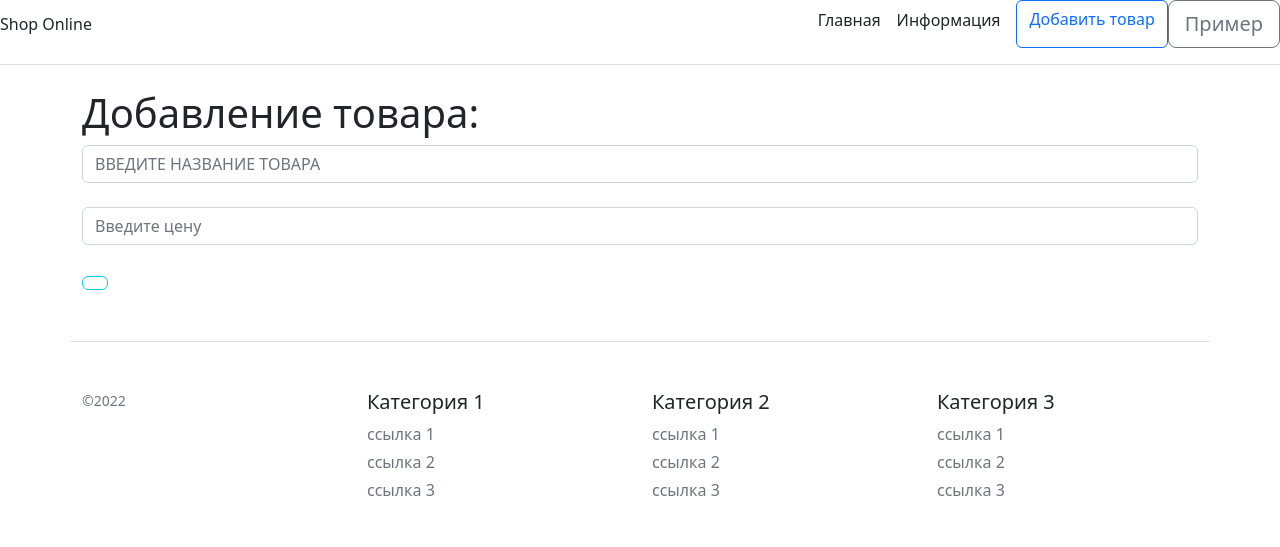
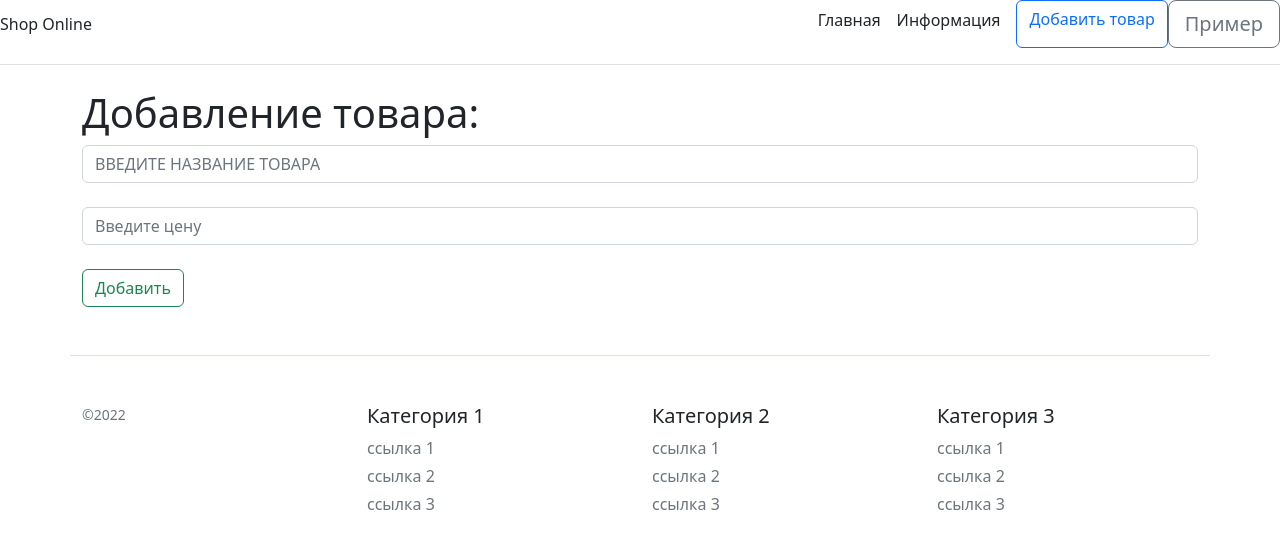
Before and after one commit to Sergey-Malets/Flask_ShopOnline, a Flask app: page /create in a window 1280 px wide. Shown: the top 547 px of the page. Run offline with Flask 2, Linux system fonts and the light colour scheme; parts of the project's set-up code (start-up, migrations or seed data) failed here and were passed over.

Commit message:
hw.5 create.html

```diff
--- a/templates/create.html
+++ b/templates/create.html
@@ -5,7 +5,7 @@
     <form method="post">
         <input type="text" name="title" class="form-control text-uppercase" id="title" placeholder="Введите название товара"><br>
         <input type="number" name="price" class="form-control font-weight-bold" id="price" placeholder="Введите цену"><br>
-        <button type="submit" class="btn btn-outline-info" value="Добавить">
+        <button type="submit" class="btn btn-outline-success" >Добавить</button
     </form>
 </div>
 
```
